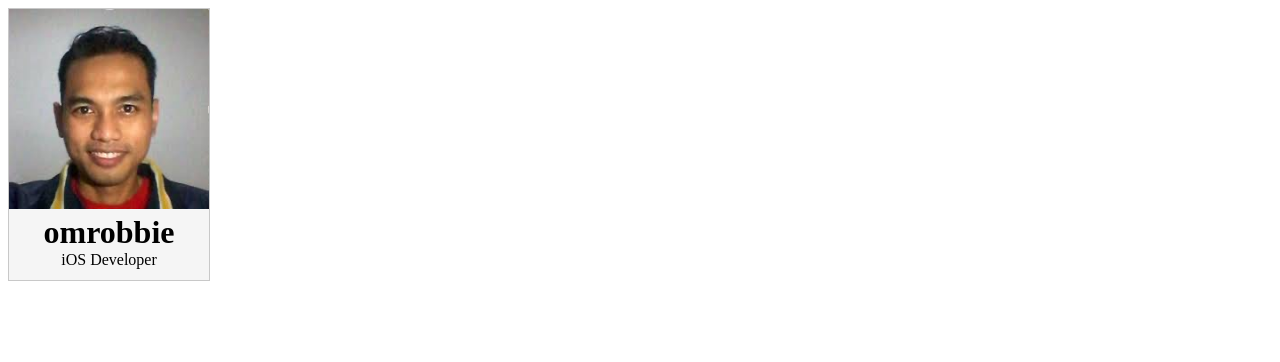
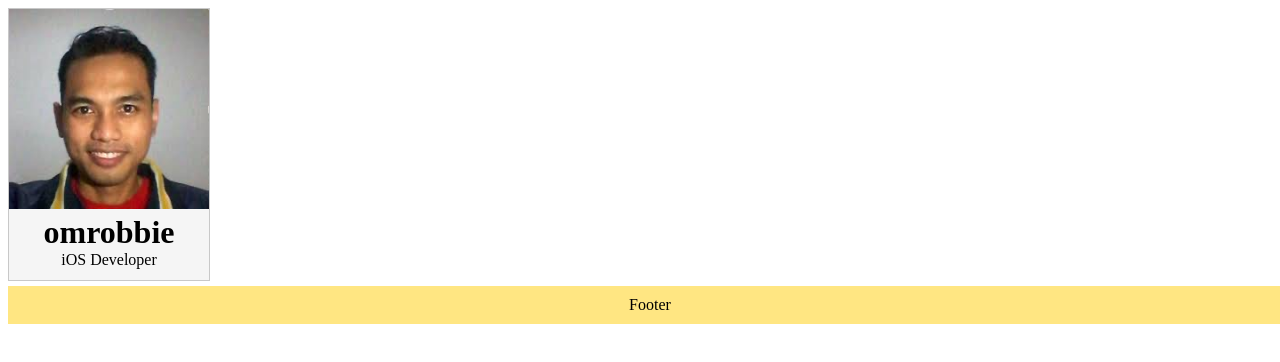
Before and after one commit to omrobbie/git-profile, a plain HTML site: page index.html in a window 1280 px wide. Drawn offline with Linux system fonts and the light colour scheme.

Commit message:
membuat template untuk footer

```diff
--- a/index.html
+++ b/index.html
@@ -10,5 +10,6 @@
             <div id="profile-name">omrobbie</div>
             <div id="profile-job">iOS Developer</div>
         </div>
+        <div id="footer">Footer</div>
     </body>
 </html>
--- a/style.css
+++ b/style.css
@@ -19,3 +19,11 @@
     margin-bottom: 8pt;
     text-align: center;
  }
+
+ #footer {
+    width: 100%;
+    padding: 10px;
+    margin-top: 5px;
+    background-color: rgb(255, 230, 130);
+    text-align: center;
+ }
```
